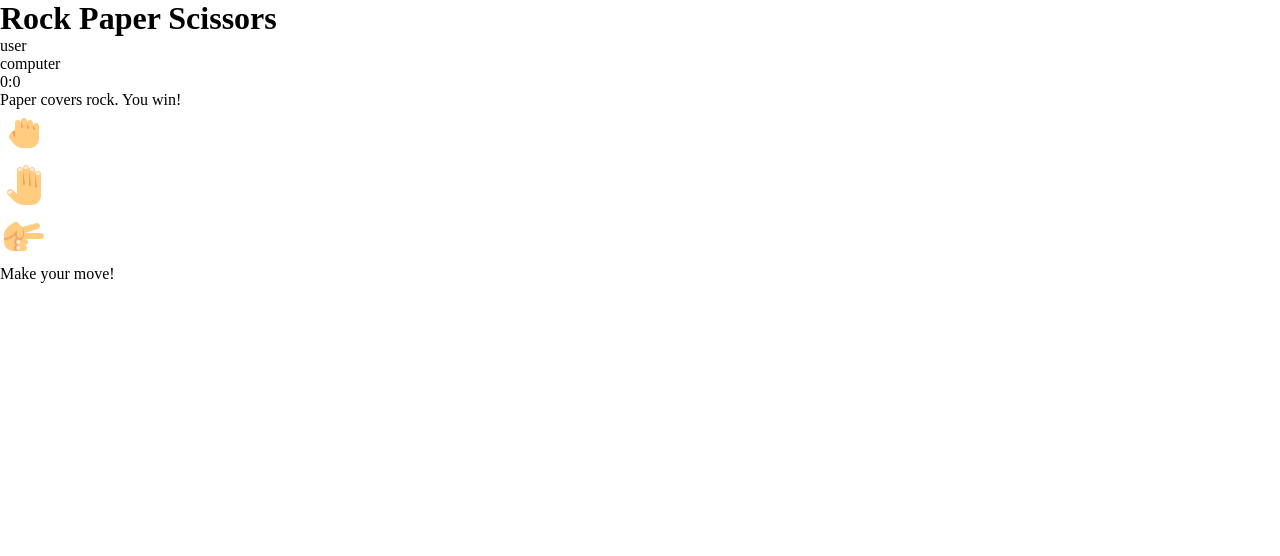
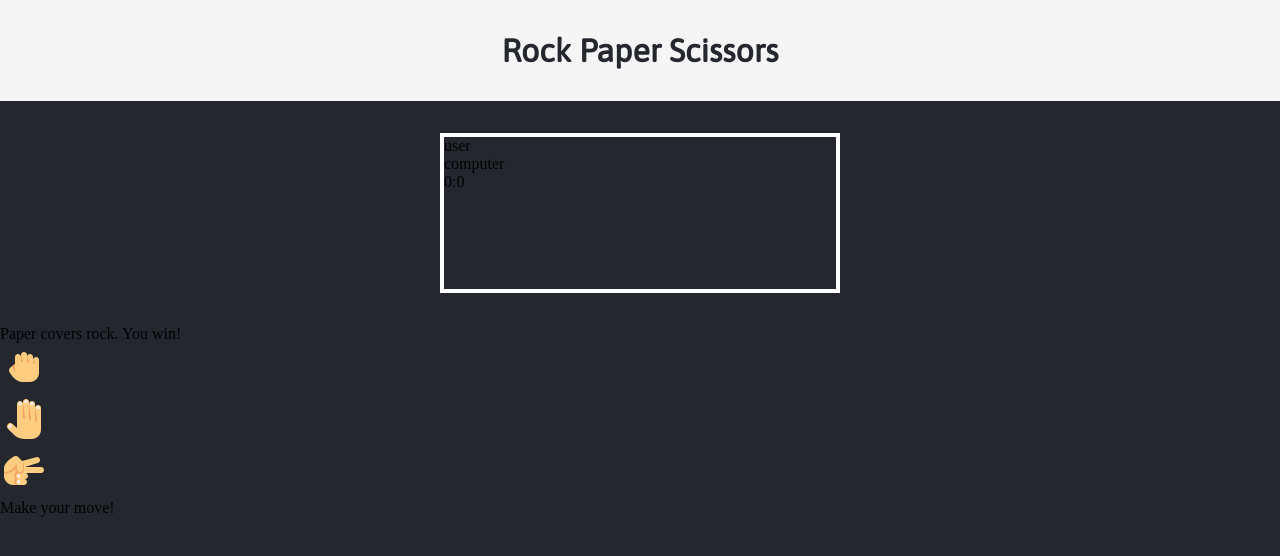
Before and after one commit to svvntos/rock-paper-scissors-game, a plain HTML site: page index.html in a window 1280 px wide. Drawn offline with Linux system fonts and the light colour scheme.

Commit message:
added some style, starting moblie first. finsihing up tomorrw

```diff
--- a/assets/style.css
+++ b/assets/style.css
@@ -1,3 +1,30 @@
+@import url('https://fonts.googleapis.com/css2?family=Asap&display=swap');
+
+
 * {
     margin: 0;
+    padding: 0;
+    box-sizing: border-box;
 }
+
+body{
+    background-color: #25272E;
+}
+
+header {
+    background: whitesmoke;
+    padding: 2em;
+}
+
+header > h1 {
+    color: #25272E;
+    text-align: center;
+    font-family: Asap, sans-serif;
+}
+
+.score-board {
+    margin: 2em auto;
+    border: .3em solid white;
+    width: 25em;
+    height: 10em;
+}
--- a/index.html
+++ b/index.html
@@ -5,14 +5,14 @@
     <meta http-equiv="X-UA-Compatible" content="IE=edge">
     <meta name="viewport" content="width=device-width, initial-scale=1.0">
     <link rel="stylesheet" href="./assets/style.css">
-    <title>Document</title>
+    <title>RPS Game</title>
 </head>
 <body>
     <header>
         <h1>Rock Paper Scissors</h1>
     </header>
 
-    <div class="score-hand">
+    <div class="score-board">
         <div id="user-label" class="badge">user</div>
         <div id="computer-label" class="badge">computer</div>
         <span id="user-score">0</span>:<span id="computer-score">0</span>
```
